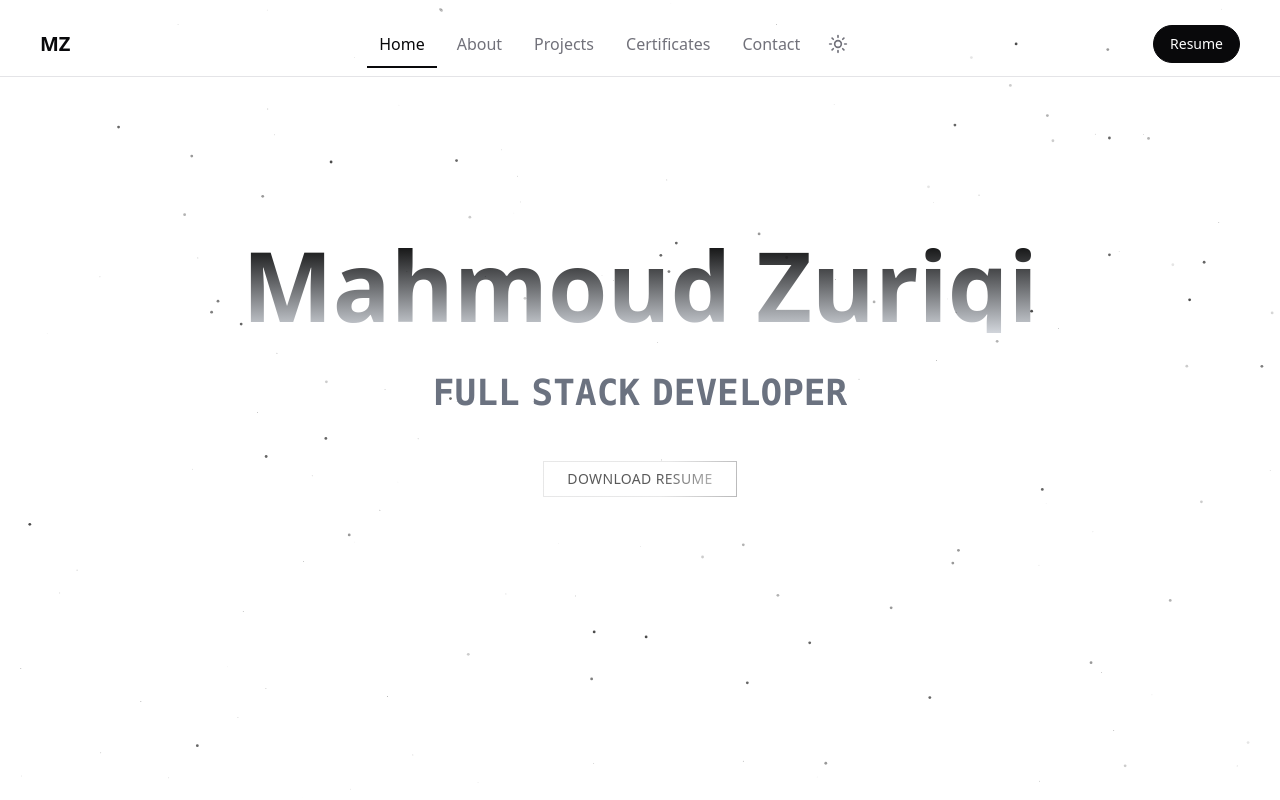
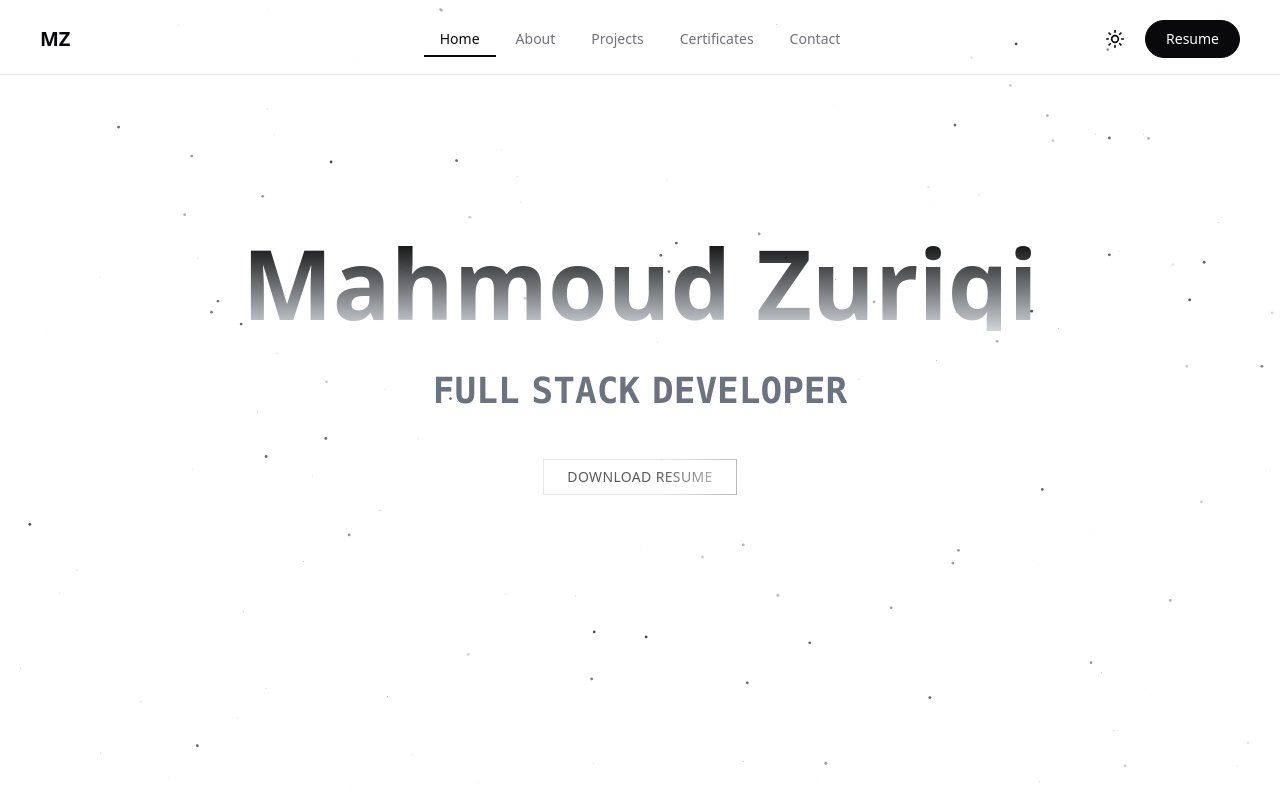
Before and after one commit to mahmoud661/Portfolio, a React (Vite) app: page / in a window 1280 px wide. Shown: the top 800 px of the page. Built offline with nearby package versions, Linux system fonts and the light colour scheme.

Commit message:
style: adjust navbar item spacing and button padding for improved layout consistency

```diff
--- a/src/components/navbar/NavbarDefault.tsx
+++ b/src/components/navbar/NavbarDefault.tsx
@@ -40,9 +40,9 @@ function NavbarDefault({ className = "" }: { className?: string }) {
       <m.nav
         initial={{ y: -100 }}
         animate={{ y: 0 }}
-        className={`flex flex-col md:flex-row md:justify-between md:items-center px-4 md:px-10 pt-5 pb-2 bg-background border-b border-border ${className}`}
+        className={`flex flex-col md:flex-row md:items-center px-4 md:px-10 pt-5 pb-4 bg-background border-b border-border ${className}`}
       >
-        <div className="flex justify-between items-center mb-4 md:mb-0">
+        <div className="flex justify-between items-center w-full md:w-auto md:flex-1 mb-4 md:mb-0">
           <Link to="/" className="text-xl text-foreground font-semibold">
             MZ
           </Link>
@@ -59,12 +59,12 @@ function NavbarDefault({ className = "" }: { className?: string }) {
           </div>
         </div>
 
-        <ul className="hidden md:flex flex-col md:flex-row items-center gap-2 text-muted-foreground font-medium font-jakarta">
+        <ul className="hidden md:flex md:flex-none items-center justify-center gap-1 text-sm text-muted-foreground font-medium font-jakarta">
           {navItems.map((item) => (
             <li key={item.path}>
               <Link
                 to={item.path}
-                className={`relative p-3 block transition-colors hover:text-foreground ${
+                className={`relative px-4 py-2 block transition-colors hover:text-foreground ${
                   isActive(item.path) ? "text-foreground" : ""
                 }`}
               >
@@ -72,7 +72,7 @@ function NavbarDefault({ className = "" }: { className?: string }) {
                 {isActive(item.path) && (
                   <m.div
                     layoutId="navbar-indicator"
-                    className="absolute bottom-0 left-0 right-0 h-0.5 bg-foreground"
+                    className="absolute bottom-0 left-0 right-0 h-[2px] bg-foreground"
                     initial={false}
                     transition={{
                       type: "spring",
@@ -84,15 +84,13 @@ function NavbarDefault({ className = "" }: { className?: string }) {
               </Link>
             </li>
           ))}
-          <li className="hidden md:block">
-            <AnimatedThemeToggler />
-          </li>
         </ul>
 
-        <div className="hidden md:block">
+        <div className="hidden md:flex md:flex-1 items-center justify-end gap-3">
+          <AnimatedThemeToggler />
           <button
             onClick={handleDownload}
-            className="font-jakarta text-sm px-4 py-2 rounded-full text-background font-medium bg-foreground border border-foreground hover:bg-background hover:text-foreground transition-colors"
+            className="font-jakarta text-sm px-5 py-2 rounded-full text-background font-medium bg-foreground border border-foreground hover:bg-background hover:text-foreground transition-colors"
           >
             Resume
           </button>
--- a/src/components/navbar/NavbarFixed.tsx
+++ b/src/components/navbar/NavbarFixed.tsx
@@ -82,12 +82,12 @@ function NavbarFixed({ visible }: { visible: boolean }) {
           </button>
         </div>
 
-        <ul className="hidden md:flex items-center gap-2 text-sm font-medium font-jakarta">
+        <ul className="hidden md:flex items-center gap-1 text-sm font-medium font-jakarta">
           {navItems.map((item) => (
             <li key={item.path} className="group">
               <Link
                 to={item.path}
-                className={`relative p-4 block transition-all ${
+                className={`relative px-4 py-3 block transition-all ${
                   isActive(item.path)
                     ? "text-foreground"
                     : "text-muted-foreground hover:text-foreground"
@@ -97,7 +97,7 @@ function NavbarFixed({ visible }: { visible: boolean }) {
                 {isActive(item.path) && (
                   <m.div
                     layoutId="navbar-fixed-indicator"
-                    className="absolute bottom-0 left-0 right-0 h-0.5 bg-foreground"
+                    className="absolute bottom-0 left-0 right-0 h-[2px] bg-foreground"
                     initial={false}
                     transition={{
                       type: "spring",
@@ -109,13 +109,11 @@ function NavbarFixed({ visible }: { visible: boolean }) {
               </Link>
             </li>
           ))}
-          <li>
+          <li className="flex items-center justify-center pl-3 pr-2 gap-3 h-full">
             <AnimatedThemeToggler />
-          </li>
-          <li>
             <button
               onClick={handleDownload}
-              className="font-jakarta text-sm px-4 py-2 rounded-full text-background font-medium bg-foreground hover:bg-background hover:text-foreground border border-foreground transition-all duration-300"
+              className="font-jakarta text-sm px-5 py-2 rounded-full text-background font-medium bg-foreground hover:bg-background hover:text-foreground border border-foreground transition-all duration-300"
             >
               Resume
             </button>
```
